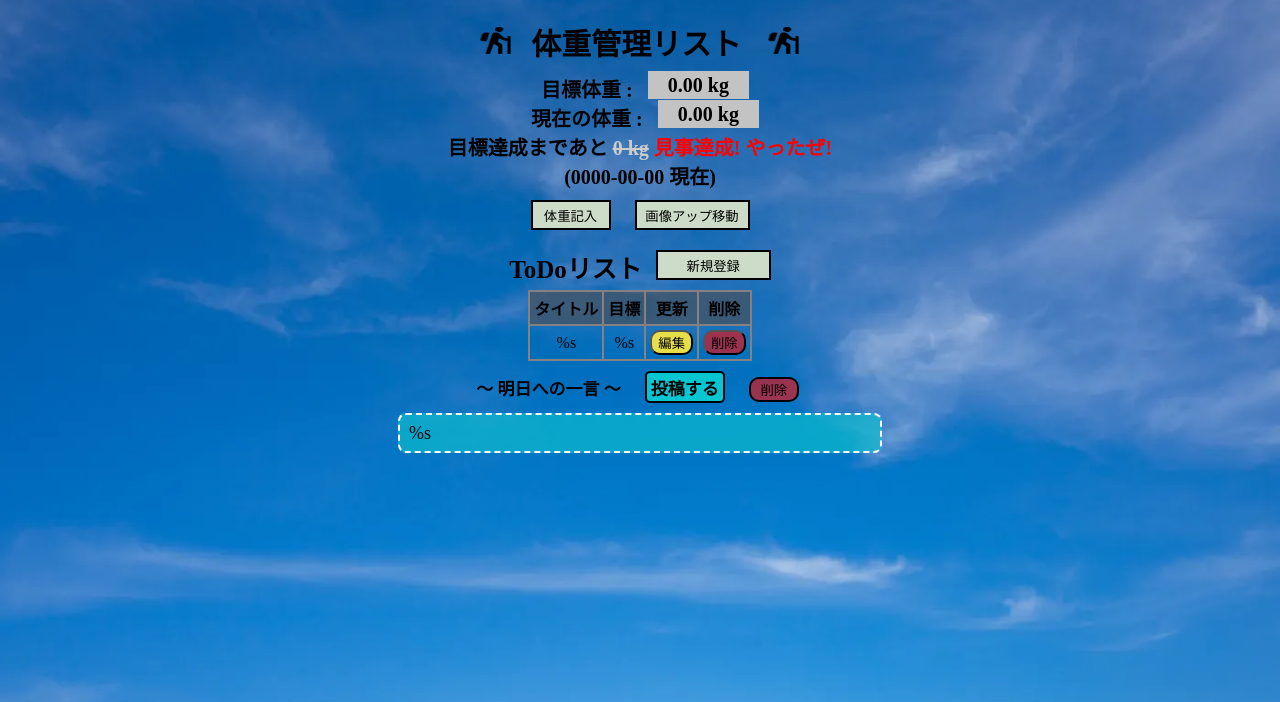
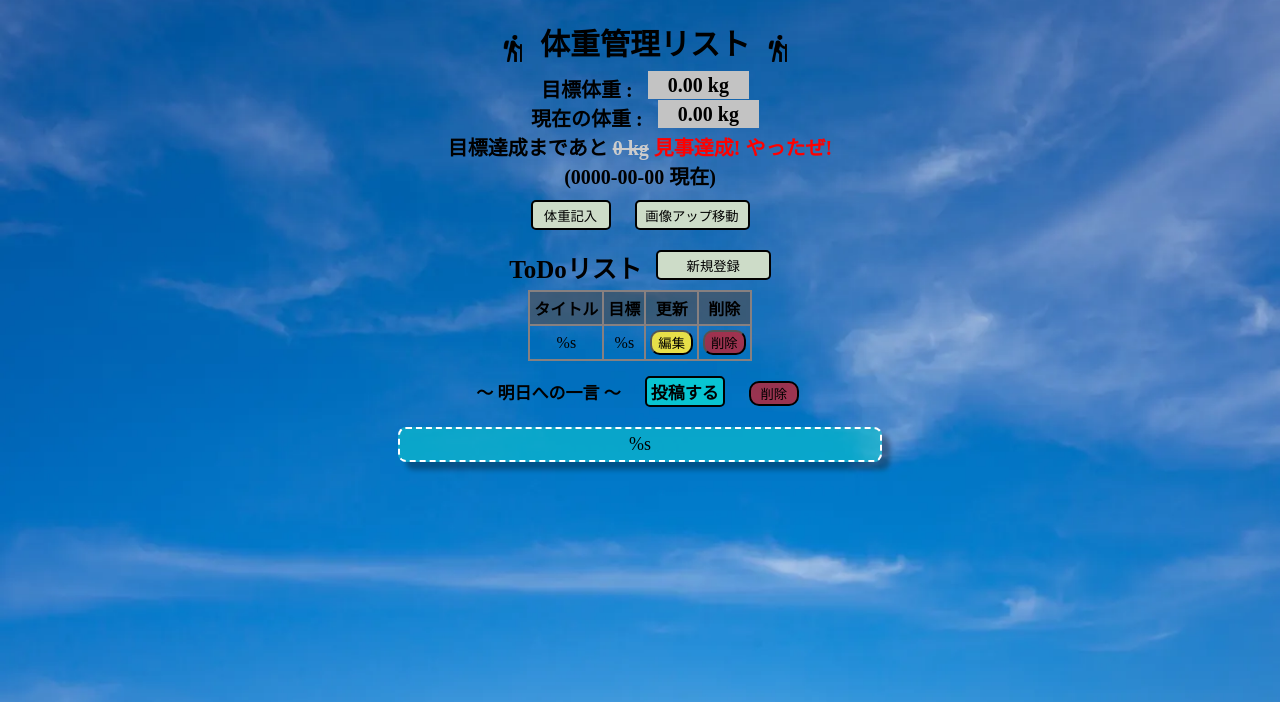
Before and after one commit to higashi0196/WeightManagementApp, a PHP site: page / in a window 1280 px wide. Shown: the top 702 px of the page. Run offline with PHP 8.4, Linux system fonts and the light colour scheme; data comes from the database, SQL or seed files in the repository; data that the repository does not hold is empty.

Commit message:
commit120” git commit -m commit120”

```diff
--- a/app/create.php
+++ b/app/create.php
@@ -33,6 +33,7 @@ unset($_SESSION['all_errors']);
 <html lang="ja">
 <head>
    <meta charset="utf-8">
+   <meta name="viewport" content="width=device-width, initial-scale=1">
    <title>新規登録</title>
    <link rel="stylesheet" href="./css/styles.css">
 </head>
@@ -52,6 +53,7 @@ unset($_SESSION['all_errors']);
                <p class="error-log"><?php echo $title_error;?></p>
             <?php endforeach;?>
          <?endif;?>
+
          <input type="text" name="title" class="titleinput" value="<?php echo $title;?>">
       </div>
 
--- a/app/css/styles.css
+++ b/app/css/styles.css
@@ -62,35 +63,40 @@ body {
    transform: translateY(-42px); */
    width: 65px;
    height: auto;
-   border: 2px solid black;
    margin: 10px auto;
    padding: 0.1em;
+   border: 2px solid black;
+   border-radius: 5px;
    background-color: rgb(248, 250, 248);
    font-size: 17px;
    font-weight: bold;
-   border-radius: 5px;
    cursor : pointer;
 }
 
 /* メインページ 開始 */
 
 h1 {
-   margin: 20px 0 10px 0 ;
+   /* display: inline; */
+   /* margin-top: 30px; */
+   margin: 20px 10px 10px 20px;
    font-size: 30px;
    text-align: center;
+   vertical-align: middle;
 }
 
 .logo {
-   width: 50px;
+   display: inline;
+   width: 30px;
    height: 30px;
-   margin: 0 10px;
+   margin: 0 5px;
+   vertical-align: middle;
 }
 
 .ideal-weight {
-   vertical-align: middle;
    margin: 0 10px 10px 10px;
    font-size: 20px;
    font-weight: bold;
+   vertical-align: middle;
 }
 
 .goal-weight {
@@ -104,39 +110,40 @@ h1 {
 .weight-btn {
    width: 80px;
    height: 30px;
-   border: 2px solid black;
    margin: 10px 10px;
    padding: 0;
+   border: 2px solid black;
+   border-radius: 5px;
    background-color: rgb(205, 220, 200);
    cursor : pointer;
-   /* text-align: center; */
 }
 
 .picutre-btn {
    width: 115px;
    height: 30px;
-   border: 2px solid black;
    margin: 10px 10px;
    padding: 0;
+   border: 2px solid black;
+   border-radius: 5px;
    background-color: rgb(205, 220, 200);
    cursor : pointer;
-   /* text-align: center; */
 }
 
 .new-btn {
    width: 115px;
    height: 30px;
-   border: 2px solid black;
    margin: 10px 0 10px 10px;
    padding: 0;
+   border: 2px solid black;
+   border-radius: 5px;
    background-color: rgb(205, 220, 200);
    cursor : pointer;
 }
 
 h2 {
    display: inline;
+   font-size: 25px;
    vertical-align: middle;
-   font-size: 25px;
 }
 
 /* メインページ 終了 */
@@ -185,20 +191,18 @@ th {
    padding-left: 5px;
    font-size: 17px;
    font-weight: bold;
-   /* border-left: solid 5px #ffc06e; */
 }
 
 .post-btn {
    width: 80px;
    height: auto;
-   /* height: 30px; */
+   margin: 5px 10px 0 20px;
+   padding:  0.05em;
    border: 2px solid black;
-   margin: 0 10px 0 20px;
-   padding:  0.1em;
+   border-radius: 5px;
    background-color: rgb(8, 197, 210);
    font-size: 17px;
    font-weight: bold;
-   border-radius: 5px;
    cursor : pointer;
 }
 
@@ -216,36 +220,38 @@ th {
    position: relative;
    width: 50%;
    height: 10%;
-   margin: 0 auto;
+   margin: 20px auto 30px;
    border: dashed 2px white;
+   border-radius: 8px;
    background-color: #10c6cf99;
-   border-radius: 8px;
+   box-shadow: 8px 8px 5px rgba(0,0,0,0.3);
 }
 
 #word {
    margin: 0;
-   padding: 0.5em;
-   line-height: 1em;
-   text-align: justify;
+   padding: 0.3em;
    font-size: 18px;
-   /* vertical-align: text-top; */
+   text-align: center;
+   /* text-align: justify; */
 }
 
 textarea {
-   width: 50%;
-   height: 10%;
+   width: 300px;
+   height: 150px;
    margin-top: 10px;
    margin-bottom: 10px;
+   border: 3px solid black;;
    border-radius: 8px;
-   box-shadow: 10px 10px 10px rgba(0,0,0,0.5);
+   font-size: 20px;
+   box-shadow: 10px 10px 15px rgba(0,0,0,0.5);
    resize: none;
 }
 
 /* 明日への一言 css 終了 */
 
-/* create.phpページ 開始 */
+/* create.php & eidt.php ページ 開始 */
 .outline {
-   margin: 8% auto 15px auto;
+   margin: 5% auto 15px auto;
    font-size: 25px;
    font-weight: bold;
 }
--- a/app/edit.php
+++ b/app/edit.php
@@ -29,6 +29,7 @@ unset($_SESSION['content_errors']);
 <html lang="ja">
 <head>
    <meta charset="utf-8">
+   <meta name="viewport" content="width=device-width, initial-scale=1">
    <title>編集画面</title>
    <link rel="stylesheet" href="./css/styles.css">
 </head>
--- a/app/error.php
+++ b/app/error.php
@@ -114,7 +114,7 @@ class TodoValidation {
       } else if (!is_numeric($this->weightdata['body'])){
          $this->body_errors[] = "数字で入力してください。";
          return false;
-      } else if (5 < mb_strlen($this->weightdata['body'])) {
+      } else if (6 < mb_strlen($this->weightdata['body'])) {
          $this->body_errors[] = "入力ミス、５桁以下で小数点２以下までで入力ください。";
          return false;
       }
--- a/app/index.php
+++ b/app/index.php
@@ -15,13 +15,18 @@ $bodylists = $getller->index3();
 <html lang="ja">
 <head>
    <meta charset="utf-8">
+   <meta name="viewport" content="width=device-width, initial-scale=1">
    <title>体重管理アプリ</title>
    <link rel="stylesheet" href="./css/styles.css">
 </head>
 <body>
 <div class="all">
 
-   <h1><img src="./images/logo3.png" alt="" class="logo">体重管理リスト <img src="./images/logo3.png" class="logo"></h1>
+   <h1>
+      <img src="./images/logo3.png" alt="" class="logo">
+      体重管理リスト
+      <img src="./images/logo3.png" class="logo">
+   </h1>
 
    <?php foreach ($bodylists as $bodylist): ?>
       <span class="ideal-weight">目標体重 : </span>
@@ -33,18 +38,6 @@ $bodylists = $getller->index3();
       <a id="unit">kg</a></span><br>
       <span class="ideal-weight">(<?php echo $bodylist['nowdate']; ?> 現在)</span>
    <?php endforeach; ?>
-
-   <!-- <?php foreach ($bodylists as $bodylist): ?>
-      <a class="ideal-weight">目標体重 : </a>
-      <a><input type="text" value=" <?php echo $bodylist['goalweights']; ?>"> kg</a></br>
-      <span style="margin-left:30px"> 現在の体重 :
-      <input type="text" value=" <?php echo $bodylist['nowweights']; ?>"> kg</span><br>
-      <span style="margin:0 0 0 30px">目標達成まであと
-      <a id="remaining"><?php echo $bodylist['difference']; ?></a>
-      <a id="unit">kg</a></span><br>
-      <span style="margin:0 0 0 30px">(<?php echo $bodylist['nowdate']; ?> 現在)</span>
-   <?php endforeach; ?> -->
-
 
    <div>
       <a href="weight.php"><button class="weight-btn">体重記入</button></a>
@@ -83,7 +76,7 @@ $bodylists = $getller->index3();
 
    <div class="postcreate">
       <span> 〜 明日への一言 〜</span>
-      <a href="post.php" class="ishigaki"><button class="post-btn">投稿する</button></a>
+      <a href="post.php"><button class="post-btn">投稿する</button></a>
       <a class="wordbtn" data-id="<?php echo $wordtodo['id']; ?>">
       <button class="postdlt-btn">削除</button></a>
    </div>
--- a/app/post.php
+++ b/app/post.php
@@ -25,6 +25,7 @@ unset($_SESSION['post_errors']);
 <html lang="ja">
 <head>
    <meta charset="utf-8">
+   <meta name="viewport" content="width=device-width, initial-scale=1">
    <title>明日への一言</title>
    <link rel="stylesheet" href="./css/styles.css">
 </head>
@@ -32,14 +33,14 @@ unset($_SESSION['post_errors']);
    <form method="POST" action="./post.php">
       <div>
          <p class="outline">明日への一言</p>
-         <textarea name="postcontent" cols="30" rows="4"></textarea>
+         <textarea name="postcontent" placeholder=" 明日への一言を入力できます"></textarea>
       </div>
       <div>
          <button type="submit" class="post-btn">投稿する</button>
       </div>
    </form>
 
-   <button class="return-btn"><a href="index.php">戻る</a></button>
+   <a href="index.php"><button class="return-btn">戻る</button></a>
    <?php if($post_errors):?>
       <?php foreach ($post_errors as $post_error): ?>
          <p class="error-log"><?php echo $post_error;?></p>
--- a/app/weight.php
+++ b/app/weight.php
@@ -42,11 +42,12 @@ unset($_SESSION['today_errors']);
 <html lang="ja">
 <head>
    <meta charset="utf-8">
+   <meta name="viewport" content="width=device-width, initial-scale=1">
    <title>新規登録</title>
    <link rel="stylesheet" href="./css/styles.css">
 </head>
 <body>
-   <a class="outline">体重記録</a>
+   <p class="outline">体重記録</p>
 
    <form method="POST" action="./weight.php">
       <p class="bodytitle">目標体重 : <input type="text" name="body" class="weightinput" value="<?php if(isset($weightparam['body'])):?><?php echo $weightparam['body'];?><?php else:?><?php echo $goallists['goalweights'];?><?php endif;?>"> kg</p>
```
Also changed, not shown: other parts of app/css/styles.css (+14 -15 lines).
